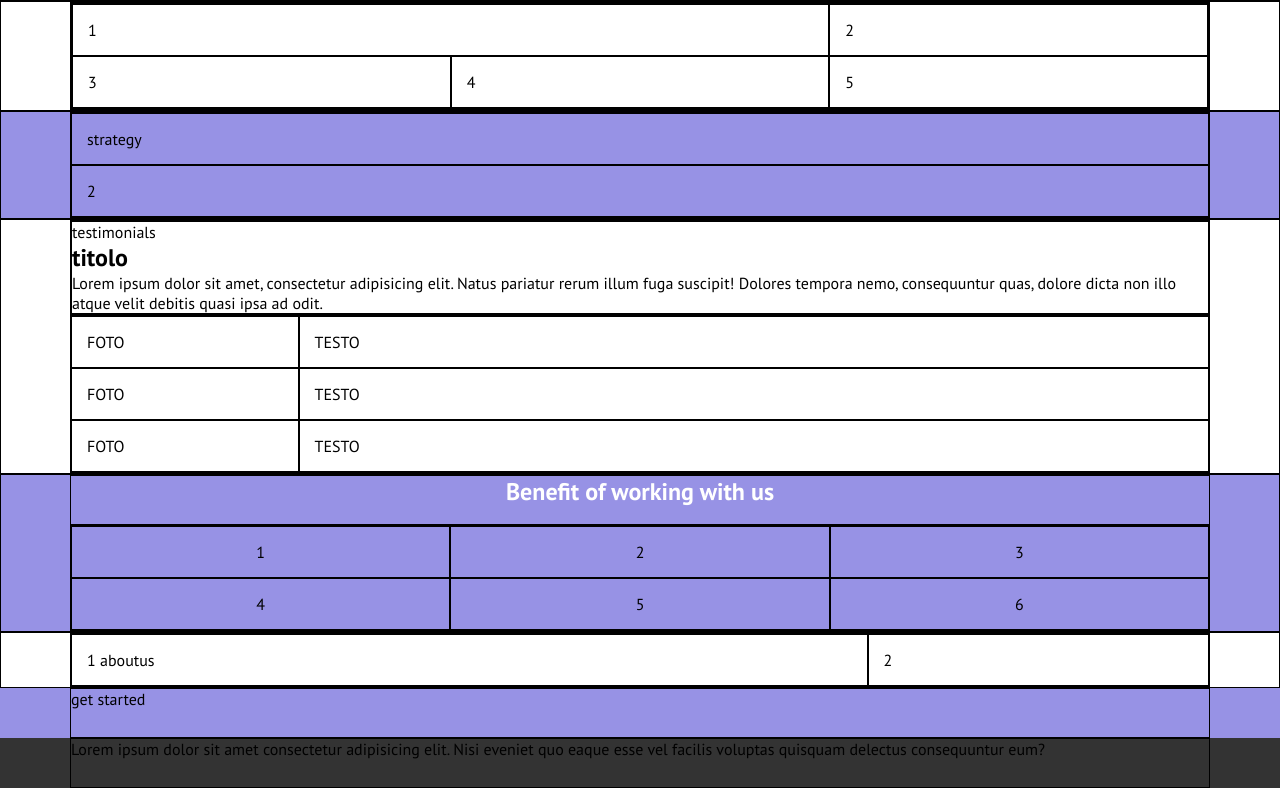
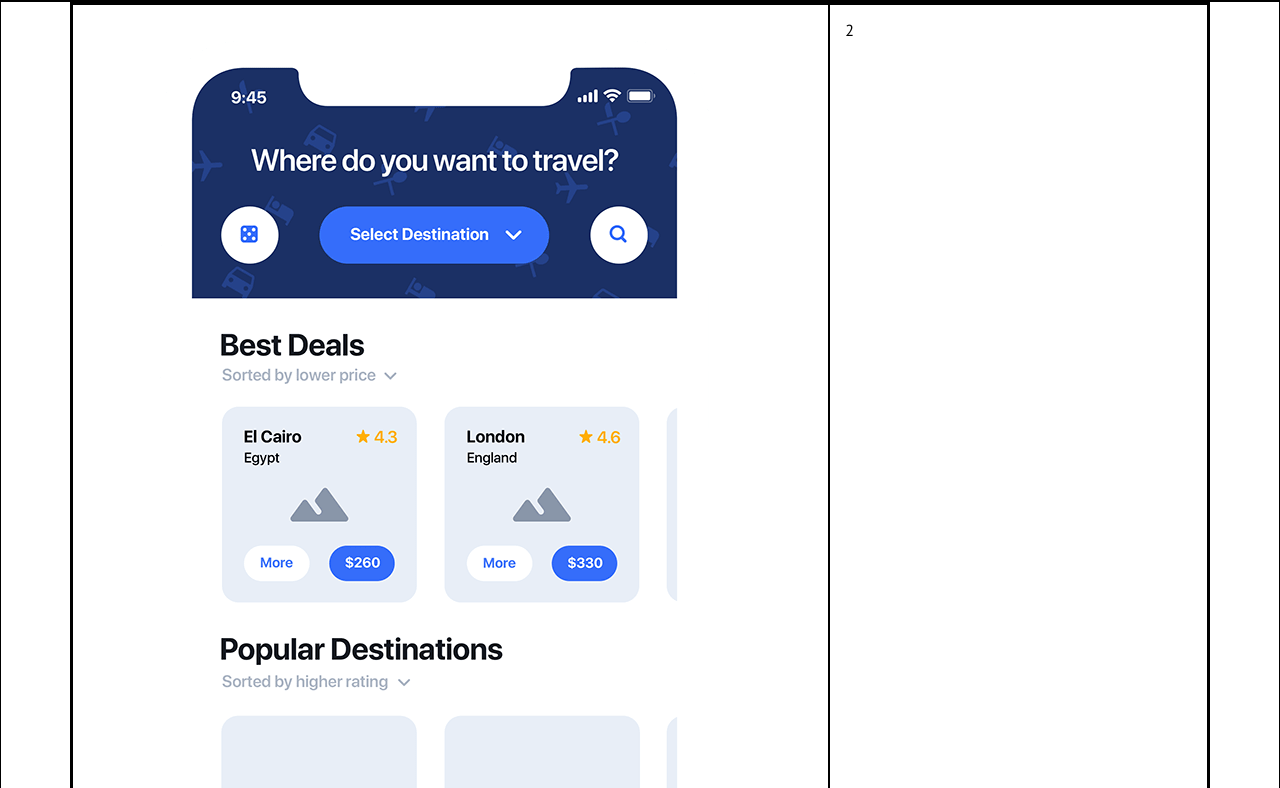
Before and after one commit to dario-bennardino/htmlcss-responsive-layout, a plain HTML site: page index.html in a window 1280 px wide. Shown: the part 74-862 px from the top of the page. Drawn offline with Linux system fonts and the light colour scheme.

Commit message:
[add] inizio img

```diff
--- a/index.html
+++ b/index.html
@@ -47,7 +47,9 @@
         <section class="demo debug">
             <div class="container debug">
                 <div class="row debug">
-                    <div class="col debug">1</div>
+                    <div class="col debug">
+                        <img src="img/phone.png" alt="">
+                    </div>
                     <div class="col debug">2</div>
                     <div class="col debug">3</div>
                     <div class="col debug">4</div>
--- a/style.css
+++ b/style.css
@@ -117,7 +117,9 @@ row,
     color: white;
 }
 /* section demo */
-
+.demo img{
+    max-width: 100%;
+}
 
 
 /* section strategy */
```
